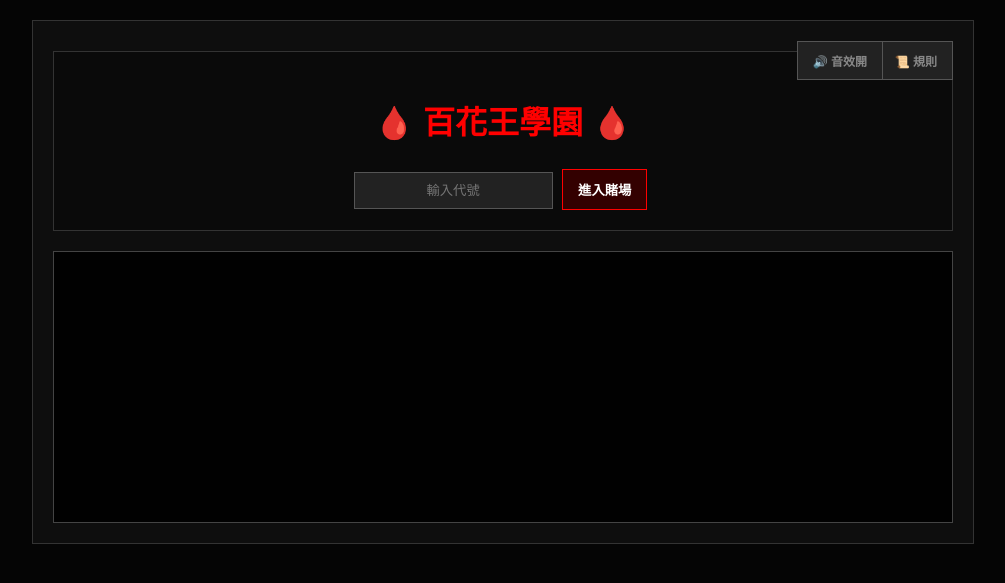
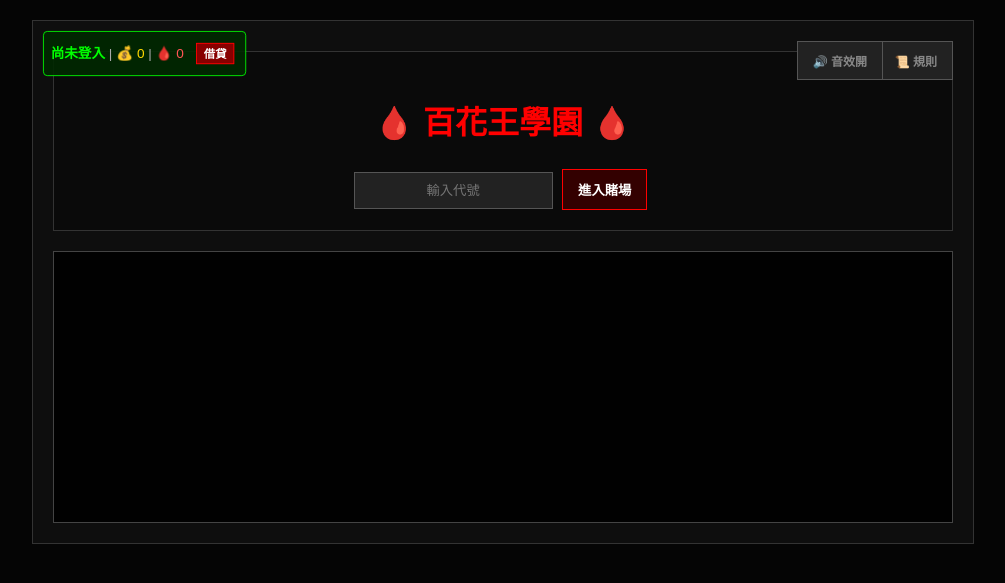
Before and after one commit to GoGoYEEDeRLi/kakegurui-casino, a Flask app: page / in a window 1280 px wide. Shown: the top 583 px of the page, without its empty margins (137-1142 px from the left). Run offline with Flask 3, Linux system fonts and the light colour scheme; some libraries are stand-ins or nearby versions.

Commit message:
Update index.html

```diff
--- a/templates/index.html
+++ b/templates/index.html
@@ -153,6 +153,25 @@
                 <button class="step-btn" onclick="adjustAmt('loan', 1000000)">+</button>
             </div><br>
             <button onclick="requestLoan()" style="background:#060; border:none; padding: 5px 20px; margin-top:5px; width: 100%;">確定借貸</button>
+      </div> <div class="global-recharge" style="position: fixed; top: 10px; left: 10px; z-index: 1000; background: rgba(0, 40, 0, 0.9); border: 1px solid #0f0; padding: 8px; border-radius: 5px; transform: scale(0.85); transform-origin: top left;">
+            <span id="global-name" style="color: #0f0; font-weight: bold;">尚未登入</span> |
+            💰 <span id="global-chips" style="color: #ffd700;">0</span> |
+            🩸 <span id="global-debt" style="color: #f55;">0</span>
+            <button class="recharge-btn" onclick="document.getElementById('loan-modal').classList.remove('hidden')" style="margin-left: 10px; background: #800; color: #fff; border: 1px solid #f00; cursor: pointer; padding: 2px 8px;">借貸</button>
+        </div>
+
+        <div id="loan-modal" class="modal hidden" style="position: fixed; top: 50%; left: 50%; transform: translate(-50%, -50%); z-index: 2000; background: #111; border: 2px solid #f00; padding: 20px; text-align: center; border-radius: 10px;">
+            <h2 style="color: #f00; margin-top: 0;">向莊家借貸</h2>
+            <p style="color: #0f0; font-size: 14px;">剩餘額度: <span id="recharge-count">3</span> 次</p>
+
+            <div class="step-container" style="display: flex; justify-content: center; align-items: center; gap: 15px; margin: 20px 0;">
+                <button class="step-btn" onclick="adjustAmt('loan', -1000000)" style="font-size: 20px; padding: 5px 15px;">-</button>
+                <div class="step-val" id="loan-display" style="font-size: 24px; color: #fff; font-weight: bold;">¥1,000,000</div>
+                <button class="step-btn" onclick="adjustAmt('loan', 1000000)" style="font-size: 20px; padding: 5px 15px;">+</button>
+            </div>
+
+            <button onclick="requestLoan(); document.getElementById('loan-modal').classList.add('hidden')" style="background: #f00; color: #fff; width: 100%; padding: 10px; font-size: 18px; border: none; cursor: pointer;">簽下借據</button>
+            <button onclick="document.getElementById('loan-modal').classList.add('hidden')" style="background: #333; color: #fff; width: 100%; padding: 10px; font-size: 18px; border: none; cursor: pointer; margin-top: 10px;">取消</button>
         </div>
 
         <div id="login-area" class="panel" style="text-align: center;">
```
